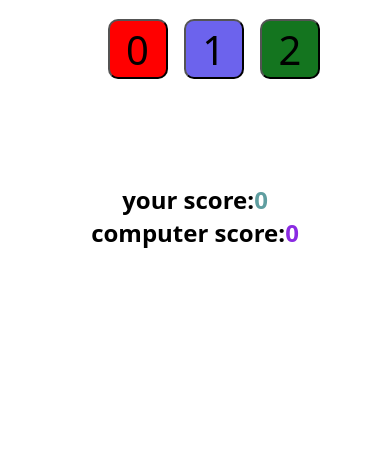
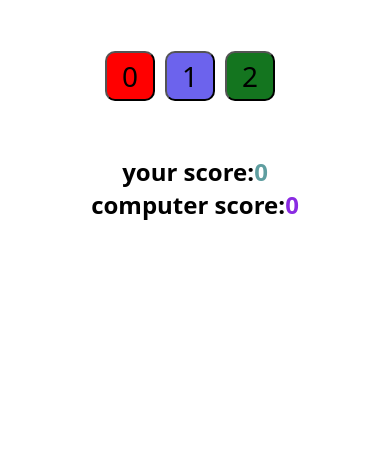
Before and after one commit to aksaini7240/RockPaperGame, a plain HTML site: page index.html in a window 390 px wide. Shown: the part 392-844 px from the top of the page. Drawn offline with Linux system fonts and the light colour scheme; a web font is replaced by a local one.

Commit message:
Update RockPaperGame.css

```diff
--- a/RockPaperGame.css
+++ b/RockPaperGame.css
@@ -1,4 +1,4 @@
-*{
+/* *{
     padding :0%;
     margin :0%;
 
@@ -56,3 +56,95 @@
     display: flex;
     justify-content: center;
    }
+    */
+* {
+    padding: 0;
+    margin: 0;
+    font-family: "Bitcount Single", system-ui;
+}
+
+body {
+    height: 100vh;
+    display: flex;
+    justify-content: center;
+    align-items: center;
+}
+
+h3 {
+    padding-left: 25%;
+    font-size: 25px;
+}
+
+.buttons {
+    padding-left: 25%;
+}
+
+#rock {
+    font-size: 40px;
+    margin-left: 10px;
+    border-radius: 10px;
+    height: 60px;
+    width: 60px;
+    background-color: red;
+}
+
+#paper {
+    font-size: 40px;
+    margin-left: 12px;
+    border-radius: 10px;
+    height: 60px;
+    width: 60px;
+    background-color: rgb(108, 99, 237);
+}
+
+#scissors {
+    font-size: 40px;
+    margin-left: 12px;
+    border-radius: 10px;
+    height: 60px;
+    width: 60px;
+    background-color: rgb(20, 117, 31);
+}
+
+#innerele {
+    font-size: 30px;
+    margin-top: 20px;
+    height: 40px;
+}
+
+#score1, #score2 {
+    display: flex;
+    justify-content: center;
+}
+
+/* 📱 मोबाइल के लिए Media Query */
+@media (max-width: 600px) {
+    body {
+        flex-direction: column;
+        text-align: center;
+    }
+
+    h3 {
+        padding-left: 0;
+        font-size: 20px;
+    }
+
+    .buttons {
+        padding-left: 0;
+        display: flex;
+        justify-content: center;
+        gap: 10px;
+        margin-top: 10px;
+    }
+
+    #rock, #paper, #scissors {
+        font-size: 28px;
+        height: 50px;
+        width: 50px;
+        margin-left: 0;
+    }
+
+    #innerele {
+        font-size: 22px;
+    }
+}
```
